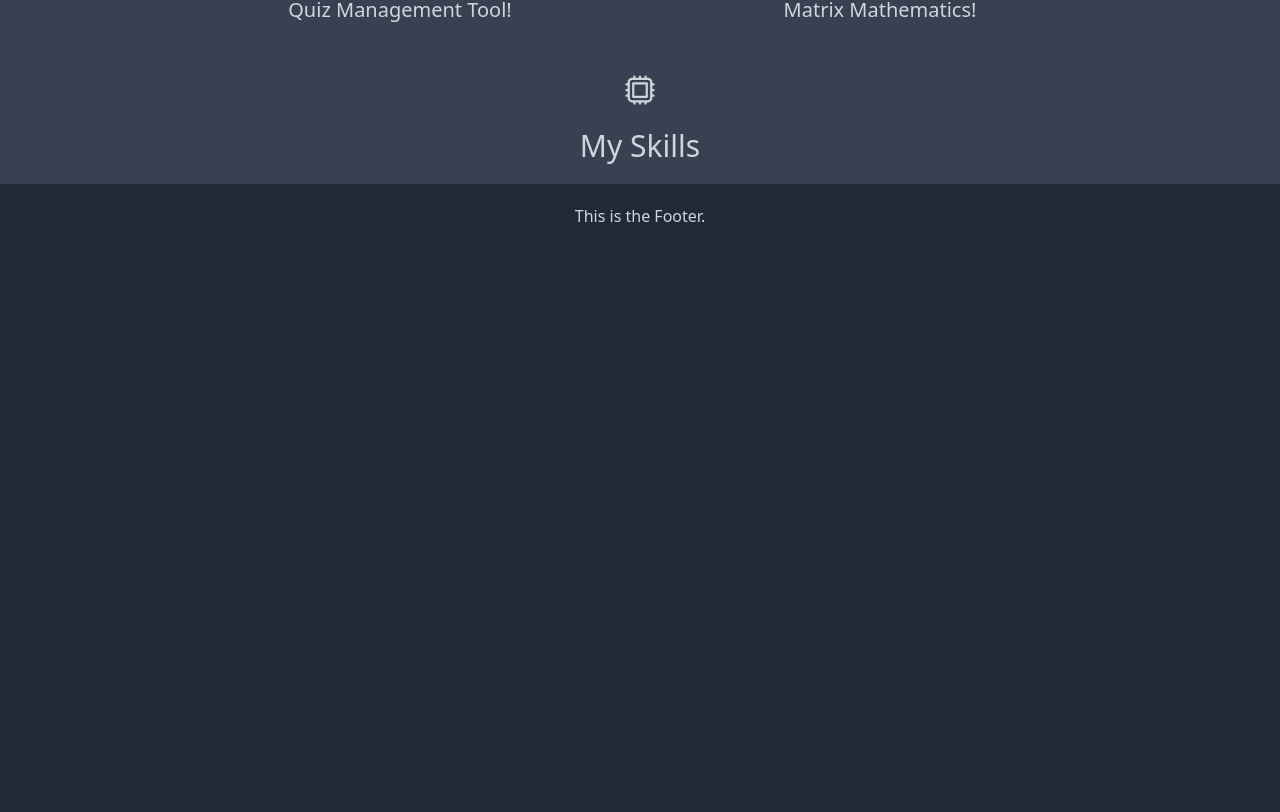
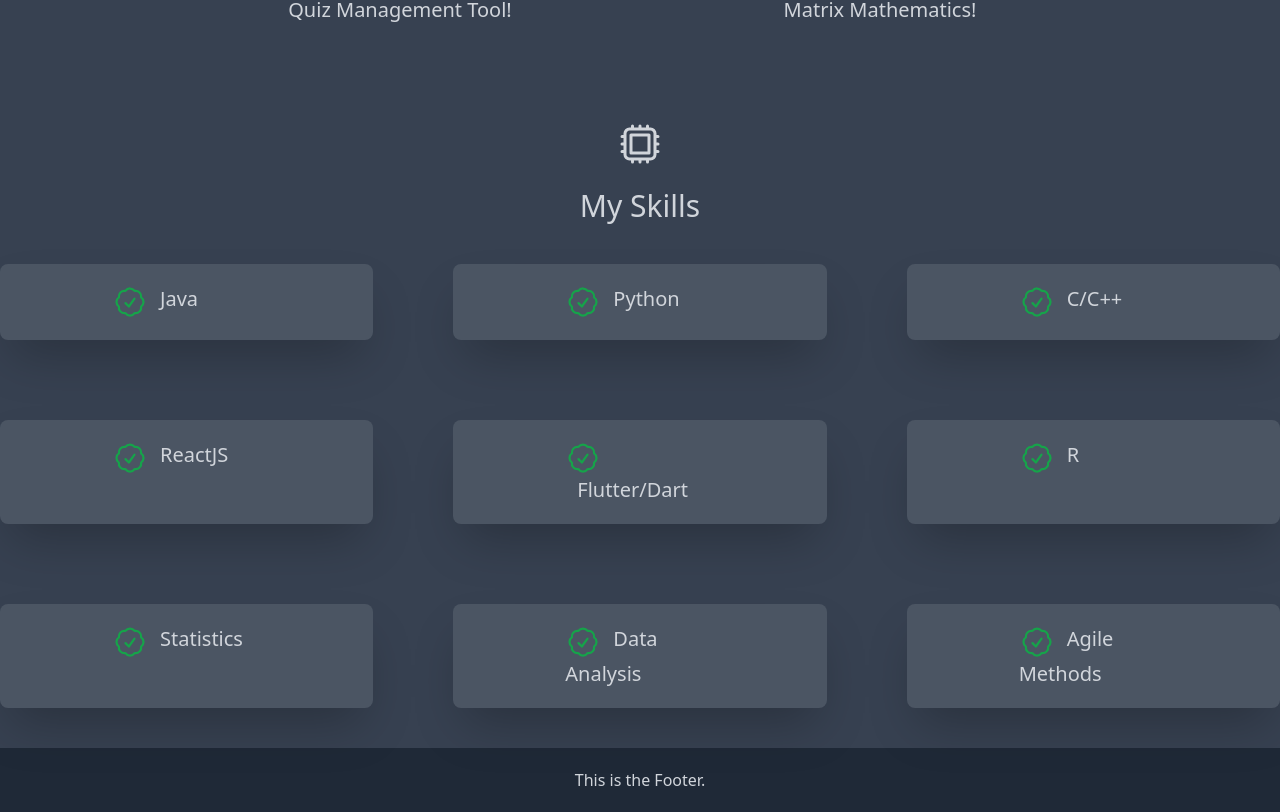
Before and after one commit to shrinivas0703/Portfolio_Website, a React (Create React App) app in the folder my-app/: page / in a window 1280 px wide. Shown: the part 1512-2324 px from the top of the page. Before the commit the page ends 1760 px from the top, so only its background shows below. Built offline with nearby package versions, Linux system fonts and the light colour scheme.

Commit message:
finished skills section

```diff
--- a/my-app/src/components/About.js
+++ b/my-app/src/components/About.js
@@ -15,7 +15,7 @@ export default function About() {
                     <h1 className="title-font text-4xl font-medium text-gray-300">
                         Hey! I'm Shrinivas!
                     </h1>
-                    <a className="mt-3">Sophomore majoring in CS and Data Science at Purdue.</a>
+                    <span className="mt-3">Sophomore majoring in CS and Data Science at Purdue.</span>
                     <div className="flex flex-row items-center">
                     <button className="border border-gray-700 rounded-full bg-gray-600 mt-7 text-white px-5 py-2 hover:border-gray-400 hidden md:block mr-5" onClick={event =>  window.location.href="#projects"}>Check out my Past Work!</button>
                     <button className="border border-gray-700 rounded-full bg-gray-600 mt-7 text-white px-5 py-2 hover:border-gray-400 hidden md:block mr-5" onClick={event =>  window.location.href="#skills"}>My Skills!</button>
--- a/my-app/src/components/Navbar.js
+++ b/my-app/src/components/Navbar.js
@@ -12,11 +12,11 @@ export default function Navbar() {
   return (
     <header className={`${sticky ? "md:sticky bg-gray-800 w-full top-0" : "bg-gray-800 w-full top-0"}`}>
       <div className="container mx-auto flex flex-wrap p-8 flex-col md:flex-row items-center">
-        <a className="mb-4 md:mb-0">
+        <span className="mb-4 md:mb-0">
           <a href="#about" className="text-2xl title-font mr-5 hover:text-white">
               Shrinivas Venkatesan
           </a>
-        </a>
+        </span>
         <nav className="md:mr-auto md:ml-4 md:py-1 md:pl-4 md:border-l md:border-gray-700	flex flex-wrap items-center text-base justify-center">
           <a href="#projects" className="ml-10 mr-10 hover:text-white">
             Projects
@@ -24,7 +24,7 @@ export default function Navbar() {
           <a href="#skills" className="mr-10 hover:text-white">
             Skills
           </a>
-          <a href="#resume" className="mr-10 hover:text-white">
+          <a href='../assets/matrix.png' target='_blank' rel='noopener noreferrer'>
             Resume
           </a>
         </nav>
--- a/my-app/src/components/Skills.js
+++ b/my-app/src/components/Skills.js
@@ -4,10 +4,86 @@ function Skills() {
     return (
         <section id="skills">
             <div className="flex flex-col items-center mt-12">
-                <svg xmlns="http://www.w3.org/2000/svg" fill="none" viewBox="0 0 24 24" strokeWidth={1.5} stroke="currentColor" className="w-9 h-9">
+                <br></br>
+                <br></br>
+                <svg xmlns="http://www.w3.org/2000/svg" fill="none" viewBox="0 0 24 24" strokeWidth={1.5} stroke="currentColor" className="w-12 h-12">
                 <path strokeLinecap="round" strokeLinejoin="round" d="M8.25 3v1.5M4.5 8.25H3m18 0h-1.5M4.5 12H3m18 0h-1.5m-15 3.75H3m18 0h-1.5M8.25 19.5V21M12 3v1.5m0 15V21m3.75-18v1.5m0 15V21m-9-1.5h10.5a2.25 2.25 0 002.25-2.25V6.75a2.25 2.25 0 00-2.25-2.25H6.75A2.25 2.25 0 004.5 6.75v10.5a2.25 2.25 0 002.25 2.25zm.75-12h9v9h-9v-9z" />
                 </svg>
                 <div className="mt-5 text-gray-300 text-3xl text-center mb-5">My Skills</div>
+                <div className="flex flex-col md:grid md:grid-cols-3 md:gap-10 lg:gap-20 mt-5 mb-10">
+                    <div className="rounded-lg bg-gray-600 px-28 py-5 shadow-2xl text-gray-300 hover:text-white items-center mb-5 md:mb-0" id="hover">
+                    <svg xmlns="http://www.w3.org/2000/svg" fill="none" viewBox="0 0 24 24" stroke-width="1.5" stroke="rgb(22,163,74)" class="w-9 h-9 inline">
+                    <path stroke-linecap="round" stroke-linejoin="round" d="M9 12.75L11.25 15 15 9.75M21 12c0 1.268-.63 2.39-1.593 3.068a3.745 3.745 0 01-1.043 3.296 3.745 3.745 0 01-3.296 1.043A3.745 3.745 0 0112 21c-1.268 0-2.39-.63-3.068-1.593a3.746 3.746 0 01-3.296-1.043 3.745 3.745 0 01-1.043-3.296A3.745 3.745 0 013 12c0-1.268.63-2.39 1.593-3.068a3.745 3.745 0 011.043-3.296 3.746 3.746 0 013.296-1.043A3.746 3.746 0 0112 3c1.268 0 2.39.63 3.068 1.593a3.746 3.746 0 013.296 1.043 3.746 3.746 0 011.043 3.296A3.745 3.745 0 0121 12z" />
+                    </svg>
+                    <a href="java" className="ml-3 text-xl">
+                        Java
+                    </a>
+                    </div>
+                    <div className="rounded-lg bg-gray-600 px-28 py-5 shadow-2xl text-gray-300 hover:text-white items-center mb-5 md:mb-0" id="hover">
+                    <svg xmlns="http://www.w3.org/2000/svg" fill="none" viewBox="0 0 24 24" stroke-width="1.5" stroke="rgb(22,163,74)" class="w-9 h-9 inline">
+                    <path stroke-linecap="round" stroke-linejoin="round" d="M9 12.75L11.25 15 15 9.75M21 12c0 1.268-.63 2.39-1.593 3.068a3.745 3.745 0 01-1.043 3.296 3.745 3.745 0 01-3.296 1.043A3.745 3.745 0 0112 21c-1.268 0-2.39-.63-3.068-1.593a3.746 3.746 0 01-3.296-1.043 3.745 3.745 0 01-1.043-3.296A3.745 3.745 0 013 12c0-1.268.63-2.39 1.593-3.068a3.745 3.745 0 011.043-3.296 3.746 3.746 0 013.296-1.043A3.746 3.746 0 0112 3c1.268 0 2.39.63 3.068 1.593a3.746 3.746 0 013.296 1.043 3.746 3.746 0 011.043 3.296A3.745 3.745 0 0121 12z" />
+                    </svg>
+                    <a href="python" className="ml-3 text-xl">
+                        Python
+                    </a>
+                    </div>
+                    <div className="rounded-lg bg-gray-600 px-28 py-5 shadow-2xl text-gray-300 hover:text-white items-center mb-5 md:mb-0" id="hover">
+                    <svg xmlns="http://www.w3.org/2000/svg" fill="none" viewBox="0 0 24 24" stroke-width="1.5" stroke="rgb(22,163,74)" class="w-9 h-9 inline">
+                    <path stroke-linecap="round" stroke-linejoin="round" d="M9 12.75L11.25 15 15 9.75M21 12c0 1.268-.63 2.39-1.593 3.068a3.745 3.745 0 01-1.043 3.296 3.745 3.745 0 01-3.296 1.043A3.745 3.745 0 0112 21c-1.268 0-2.39-.63-3.068-1.593a3.746 3.746 0 01-3.296-1.043 3.745 3.745 0 01-1.043-3.296A3.745 3.745 0 013 12c0-1.268.63-2.39 1.593-3.068a3.745 3.745 0 011.043-3.296 3.746 3.746 0 013.296-1.043A3.746 3.746 0 0112 3c1.268 0 2.39.63 3.068 1.593a3.746 3.746 0 013.296 1.043 3.746 3.746 0 011.043 3.296A3.745 3.745 0 0121 12z" />
+                    </svg>
+                    <a href="C/C++" className="ml-3 text-xl">
+                        C/C++
+                    </a>
+                    </div>
+                    <div className="rounded-lg bg-gray-600 px-28 py-5 shadow-2xl text-gray-300 hover:text-white items-center mb-5 md:mb-0" id="hover">
+                    <svg xmlns="http://www.w3.org/2000/svg" fill="none" viewBox="0 0 24 24" stroke-width="1.5" stroke="rgb(22,163,74)" class="w-9 h-9 inline">
+                    <path stroke-linecap="round" stroke-linejoin="round" d="M9 12.75L11.25 15 15 9.75M21 12c0 1.268-.63 2.39-1.593 3.068a3.745 3.745 0 01-1.043 3.296 3.745 3.745 0 01-3.296 1.043A3.745 3.745 0 0112 21c-1.268 0-2.39-.63-3.068-1.593a3.746 3.746 0 01-3.296-1.043 3.745 3.745 0 01-1.043-3.296A3.745 3.745 0 013 12c0-1.268.63-2.39 1.593-3.068a3.745 3.745 0 011.043-3.296 3.746 3.746 0 013.296-1.043A3.746 3.746 0 0112 3c1.268 0 2.39.63 3.068 1.593a3.746 3.746 0 013.296 1.043 3.746 3.746 0 011.043 3.296A3.745 3.745 0 0121 12z" />
+                    </svg>
+                    <a href="ReactJS" className="ml-3 text-xl">
+                       ReactJS
+                    </a>
+                    </div>
+                    <div className="rounded-lg bg-gray-600 px-28 py-5 shadow-2xl text-gray-300 hover:text-white items-center mb-5 md:mb-0" id="hover">
+                    <svg xmlns="http://www.w3.org/2000/svg" fill="none" viewBox="0 0 24 24" stroke-width="1.5" stroke="rgb(22,163,74)" class="w-9 h-9 inline">
+                    <path stroke-linecap="round" stroke-linejoin="round" d="M9 12.75L11.25 15 15 9.75M21 12c0 1.268-.63 2.39-1.593 3.068a3.745 3.745 0 01-1.043 3.296 3.745 3.745 0 01-3.296 1.043A3.745 3.745 0 0112 21c-1.268 0-2.39-.63-3.068-1.593a3.746 3.746 0 01-3.296-1.043 3.745 3.745 0 01-1.043-3.296A3.745 3.745 0 013 12c0-1.268.63-2.39 1.593-3.068a3.745 3.745 0 011.043-3.296 3.746 3.746 0 013.296-1.043A3.746 3.746 0 0112 3c1.268 0 2.39.63 3.068 1.593a3.746 3.746 0 013.296 1.043 3.746 3.746 0 011.043 3.296A3.745 3.745 0 0121 12z" />
+                    </svg>
+                    <a href="Flutter/Dart" className="ml-3 text-xl">
+                        Flutter/Dart
+                    </a>
+                    </div>
+                    <div className="rounded-lg bg-gray-600 px-28 py-5 shadow-2xl text-gray-300 hover:text-white items-center mb-5 md:mb-0" id="hover">
+                    <svg xmlns="http://www.w3.org/2000/svg" fill="none" viewBox="0 0 24 24" stroke-width="1.5" stroke="rgb(22,163,74)" class="w-9 h-9 inline">
+                    <path stroke-linecap="round" stroke-linejoin="round" d="M9 12.75L11.25 15 15 9.75M21 12c0 1.268-.63 2.39-1.593 3.068a3.745 3.745 0 01-1.043 3.296 3.745 3.745 0 01-3.296 1.043A3.745 3.745 0 0112 21c-1.268 0-2.39-.63-3.068-1.593a3.746 3.746 0 01-3.296-1.043 3.745 3.745 0 01-1.043-3.296A3.745 3.745 0 013 12c0-1.268.63-2.39 1.593-3.068a3.745 3.745 0 011.043-3.296 3.746 3.746 0 013.296-1.043A3.746 3.746 0 0112 3c1.268 0 2.39.63 3.068 1.593a3.746 3.746 0 013.296 1.043 3.746 3.746 0 011.043 3.296A3.745 3.745 0 0121 12z" />
+                    </svg>
+                    <a href="R" className="ml-3 text-xl">
+                        R
+                    </a>
+                    </div>
+                    <div className="rounded-lg bg-gray-600 px-28 py-5 shadow-2xl text-gray-300 hover:text-white items-center mb-5 md:mb-0" id="hover">
+                    <svg xmlns="http://www.w3.org/2000/svg" fill="none" viewBox="0 0 24 24" stroke-width="1.5" stroke="rgb(22,163,74)" class="w-9 h-9 inline">
+                    <path stroke-linecap="round" stroke-linejoin="round" d="M9 12.75L11.25 15 15 9.75M21 12c0 1.268-.63 2.39-1.593 3.068a3.745 3.745 0 01-1.043 3.296 3.745 3.745 0 01-3.296 1.043A3.745 3.745 0 0112 21c-1.268 0-2.39-.63-3.068-1.593a3.746 3.746 0 01-3.296-1.043 3.745 3.745 0 01-1.043-3.296A3.745 3.745 0 013 12c0-1.268.63-2.39 1.593-3.068a3.745 3.745 0 011.043-3.296 3.746 3.746 0 013.296-1.043A3.746 3.746 0 0112 3c1.268 0 2.39.63 3.068 1.593a3.746 3.746 0 013.296 1.043 3.746 3.746 0 011.043 3.296A3.745 3.745 0 0121 12z" />
+                    </svg>
+                    <a href="statistics" className="ml-3 text-xl">
+                        Statistics
+                    </a>
+                    </div>
+                    <div className="rounded-lg bg-gray-600 px-28 py-5 shadow-2xl text-gray-300 hover:text-white items-center mb-5 md:mb-0" id="hover">
+                    <svg xmlns="http://www.w3.org/2000/svg" fill="none" viewBox="0 0 24 24" stroke-width="1.5" stroke="rgb(22,163,74)" class="w-9 h-9 inline">
+                    <path stroke-linecap="round" stroke-linejoin="round" d="M9 12.75L11.25 15 15 9.75M21 12c0 1.268-.63 2.39-1.593 3.068a3.745 3.745 0 01-1.043 3.296 3.745 3.745 0 01-3.296 1.043A3.745 3.745 0 0112 21c-1.268 0-2.39-.63-3.068-1.593a3.746 3.746 0 01-3.296-1.043 3.745 3.745 0 01-1.043-3.296A3.745 3.745 0 013 12c0-1.268.63-2.39 1.593-3.068a3.745 3.745 0 011.043-3.296 3.746 3.746 0 013.296-1.043A3.746 3.746 0 0112 3c1.268 0 2.39.63 3.068 1.593a3.746 3.746 0 013.296 1.043 3.746 3.746 0 011.043 3.296A3.745 3.745 0 0121 12z" />
+                    </svg>
+                    <a href="Data Analysis" className="ml-3 text-xl">
+                        Data Analysis
+                    </a>
+                    </div>
+                    <div className="rounded-lg bg-gray-600 px-28 py-5 shadow-2xl text-gray-300 hover:text-white items-center mb-5 md:mb-0" id="hover">
+                    <svg xmlns="http://www.w3.org/2000/svg" fill="none" viewBox="0 0 24 24" stroke-width="1.5" stroke="rgb(22,163,74)" class="w-9 h-9 inline">
+                    <path stroke-linecap="round" stroke-linejoin="round" d="M9 12.75L11.25 15 15 9.75M21 12c0 1.268-.63 2.39-1.593 3.068a3.745 3.745 0 01-1.043 3.296 3.745 3.745 0 01-3.296 1.043A3.745 3.745 0 0112 21c-1.268 0-2.39-.63-3.068-1.593a3.746 3.746 0 01-3.296-1.043 3.745 3.745 0 01-1.043-3.296A3.745 3.745 0 013 12c0-1.268.63-2.39 1.593-3.068a3.745 3.745 0 011.043-3.296 3.746 3.746 0 013.296-1.043A3.746 3.746 0 0112 3c1.268 0 2.39.63 3.068 1.593a3.746 3.746 0 013.296 1.043 3.746 3.746 0 011.043 3.296A3.745 3.745 0 0121 12z" />
+                    </svg>
+                    <a href="agile methods" className="ml-3 text-xl">
+                        Agile Methods
+                    </a>
+                    </div>
+                </div>
             </div>
         </section>
     )
--- a/my-app/src/index.css
+++ b/my-app/src/index.css
@@ -66,3 +66,7 @@ html {
     width: 100%;
     position: absolute;
 }
+
+#hover:hover > svg{
+    stroke: rgb(34, 197, 94)
+}
```
Also changed, not shown: my-app/src/components/Contact.js (line endings or trailing spaces).
